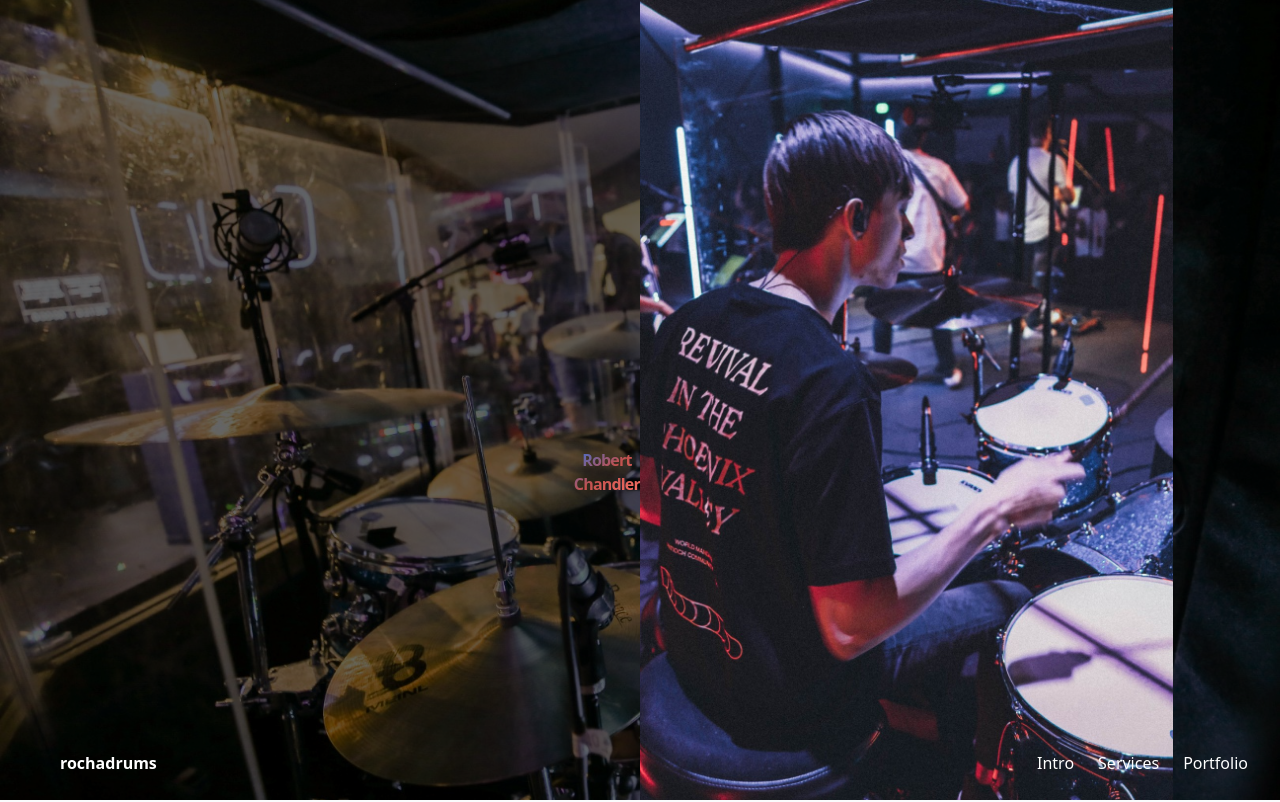
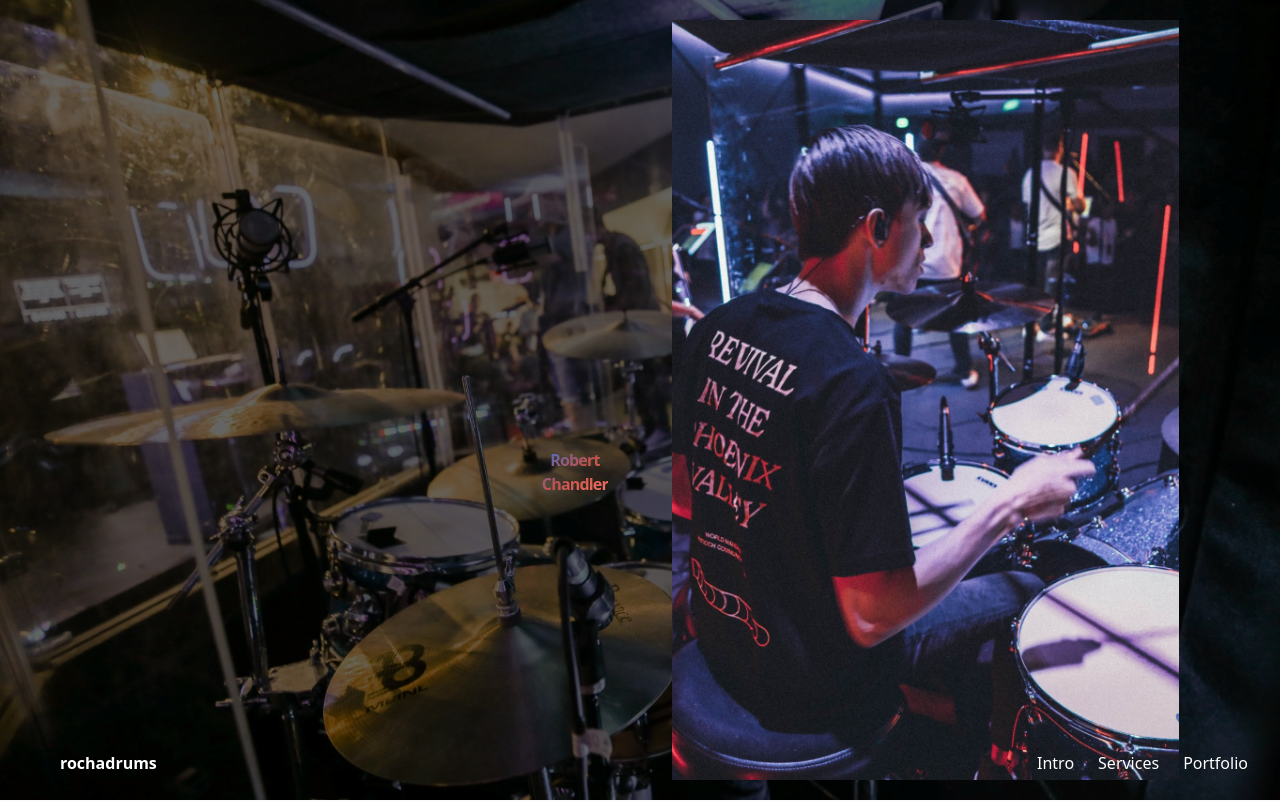
Before and after one commit to r-cha/rochadrums, an Astro site: page / in a window 1280 px wide. Shown: the top 802 px of the page. Built offline with nearby package versions, Linux system fonts and the light colour scheme; Astro itself is replaced by a stand-in of ours; some icons are missing; what tailwindcss-fluid-type would draw is missing.

Commit message:
Fix grid spacing

```diff
--- a/src/components/splash.astro
+++ b/src/components/splash.astro
@@ -14,7 +14,7 @@ const sizes = "(min-width: 640px) 42vw, 67vw";
   <div id="splash-bg-fallback" class="absolute inset-0 hidden opacity-40">
     <HeroImage />
   </div>
-  <div class="relative grid h-full place-items-center sm:grid-cols-2">
+  <div class="relative grid h-full place-items-center gap-16 sm:grid-cols-2">
     <h2
       class="flex flex-col gap-2 self-end sm:gap-4 sm:self-auto sm:justify-self-end"
     >
@@ -52,7 +52,6 @@ const sizes = "(min-width: 640px) 42vw, 67vw";
 
 <style>
   @media (prefers-reduced-motion: reduce) {
-
     :global(#starfield) {
       @apply hidden;
     }
```
